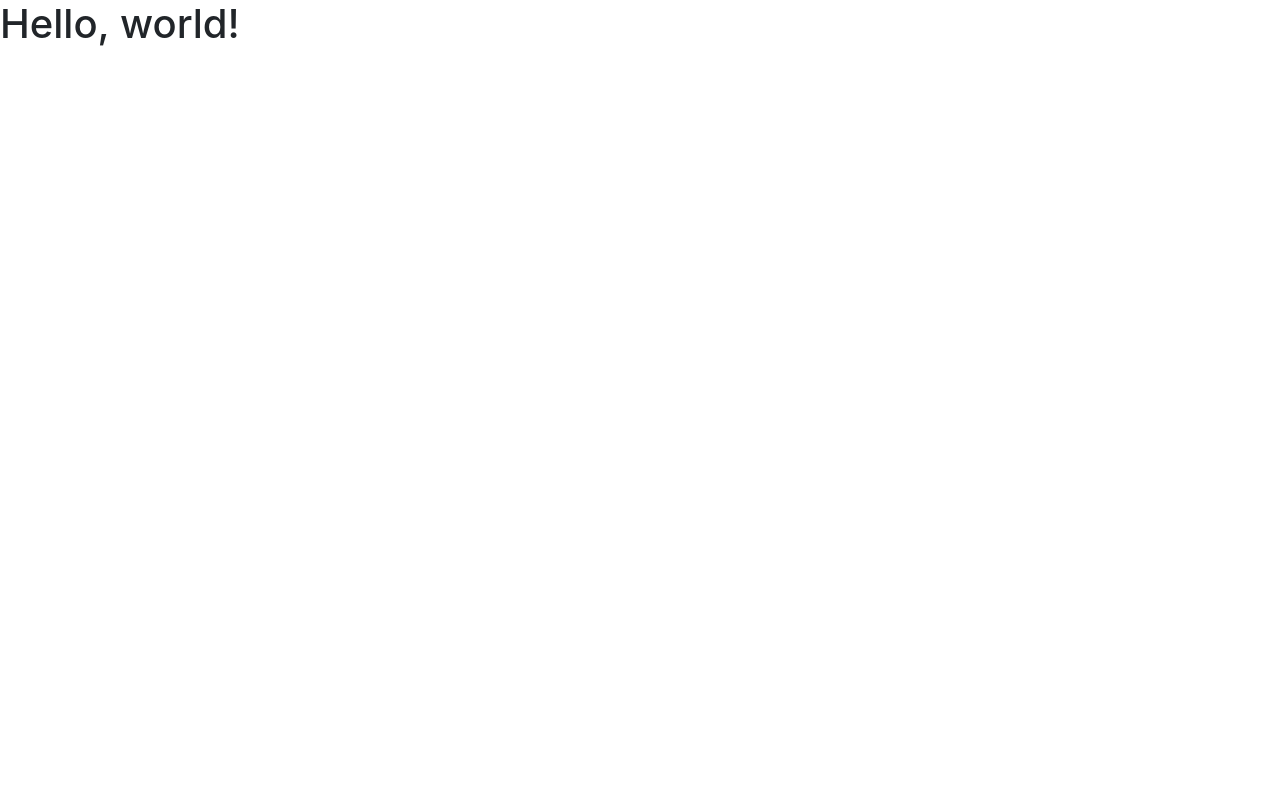
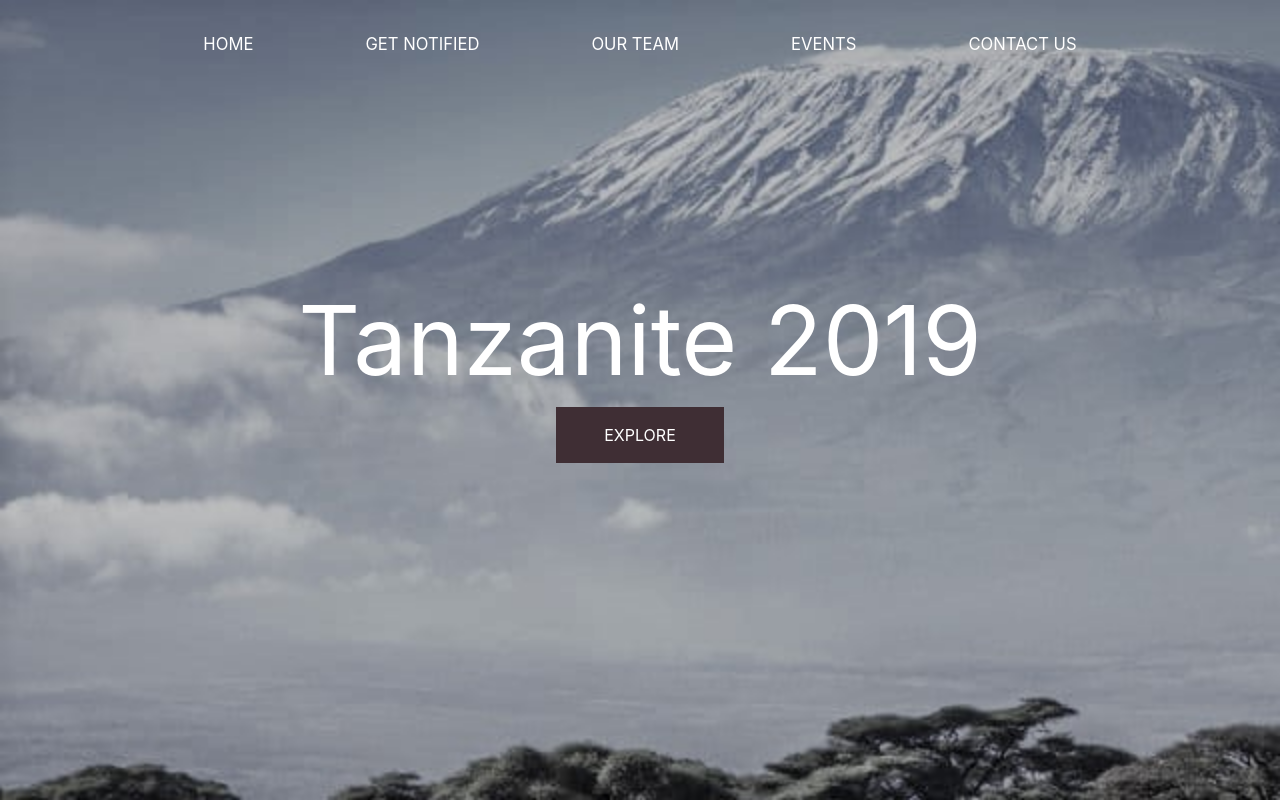
Before and after one commit to jamiepinheiro/tanzanite, a plain HTML site: page index.html in a window 1280 px wide. Drawn offline with nearby package versions, Linux system fonts and the light colour scheme.

Commit message:
Complete jumbotron

```diff
--- a/index.html
+++ b/index.html
@@ -8,13 +8,41 @@
     <!-- Bootstrap CSS -->
     <link rel="stylesheet" href="https://stackpath.bootstrapcdn.com/bootstrap/4.1.3/css/bootstrap.min.css" integrity="sha384-MCw98/SFnGE8fJT3GXwEOngsV7Zt27NXFoaoApmYm81iuXoPkFOJwJ8ERdknLPMO" crossorigin="anonymous">
 
-    <title>Hello, world!</title>
+    <link rel="stylesheet" href="styles.css">
+
+    <title>Tanzanite 2019</title>
   </head>
   <body>
-    <h1>Hello, world!</h1>
+
+
+  <div class="col-12" id="main-background">
+
+    <nav class="navbar navbar-expand-lg navbar-light">
+      <button class="navbar-toggler" type="button" data-toggle="collapse" data-target="#navbarNavAltMarkup" aria-controls="navbarNavAltMarkup" aria-expanded="false" aria-label="Toggle navigation">
+        <span class="navbar-toggler-icon"></span>
+      </button>
+      <div class="collapse navbar-collapse justify-content-center" id="navbarNavAltMarkup">
+        <div class="navbar-nav mt-3" id="navbar">
+          <a class="nav-item nav-link active ml-5 mr-5 text-white" href="#">HOME <span class="sr-only">(current)</span></a>
+          <a class="nav-item nav-link ml-5 mr-5 text-white" href="#">GET NOTIFIED</a>
+          <a class="nav-item nav-link ml-5 mr-5 text-white" href="#">OUR TEAM</a>
+          <a class="nav-item nav-link ml-5 mr-5 text-white" href="#">EVENTS</a>
+          <a class="nav-item nav-link ml-5 mr-5 text-white" href="#">CONTACT US</a>
+        </div>
+      </div>
+    </nav>
+
+    <div class="d-flex align-items-center h-75">
+      <div class="container text-center">
+        <h1 class="display-1 text-white"><strong>Tanzanite 2019</strong></h1>
+        <button class="btn pl-5 pr-5 pt-3 pb-3 text-white" id="explore">EXPLORE</button>
+      </div>
+    </div>
+
+  </div>
 
     <!-- Optional JavaScript -->
-    <!-- jQuery first, then Popper.js, then Bootstrap JS -->
+    <!-- jQuery first, thenmopper.js, then Bootstrap JS -->
     <script src="https://code.jquery.com/jquery-3.3.1.slim.min.js" integrity="sha384-q8i/X+965DzO0rT7abK41JStQIAqVgRVzpbzo5smXKp4YfRvH+8abtTE1Pi6jizo" crossorigin="anonymous"></script>
     <script src="https://cdnjs.cloudflare.com/ajax/libs/popper.js/1.14.3/umd/popper.min.js" integrity="sha384-ZMP7rVo3mIykV+2+9J3UJ46jBk0WLaUAdn689aCwoqbBJiSnjAK/l8WvCWPIPm49" crossorigin="anonymous"></script>
     <script src="https://stackpath.bootstrapcdn.com/bootstrap/4.1.3/js/bootstrap.min.js" integrity="sha384-ChfqqxuZUCnJSK3+MXmPNIyE6ZbWh2IMqE241rYiqJxyMiZ6OW/JmZQ5stwEULTy" crossorigin="anonymous"></script>
--- /dev/null
+++ b/styles.css
@@ -0,0 +1,16 @@
+#navbar {
+	font-size: 1.3vw;
+}
+
+#main-background {
+	height: 100vh;
+	background-image: url('img/mountain.jpg');
+	background-repeat: no-repeat;
+    background-size: cover;
+}
+
+#explore {
+	background-color: #3F2E34;
+	border-radius: 0%;
+	border: none;
+}
```
Also changed, not shown: img/mountain.jpg (added).
